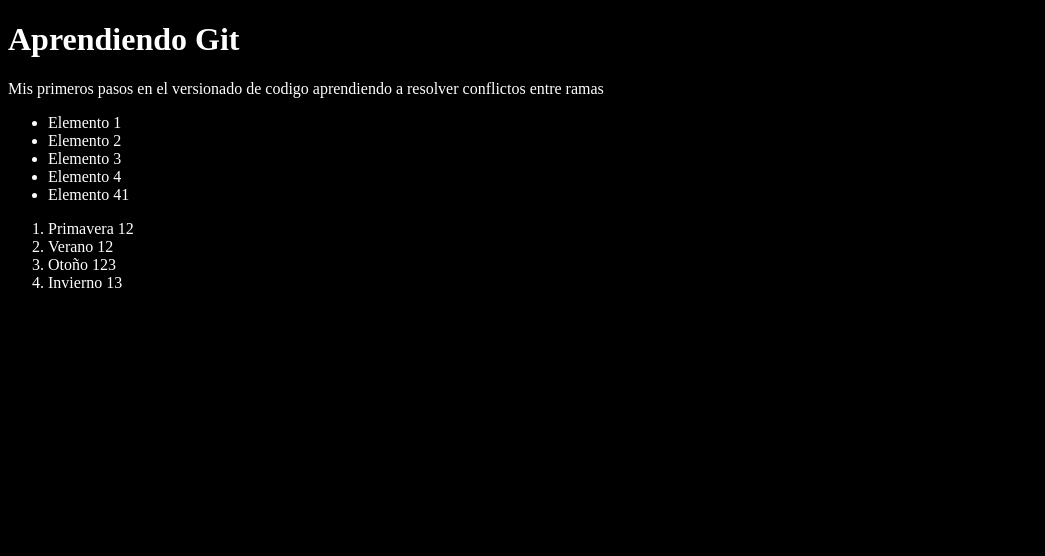
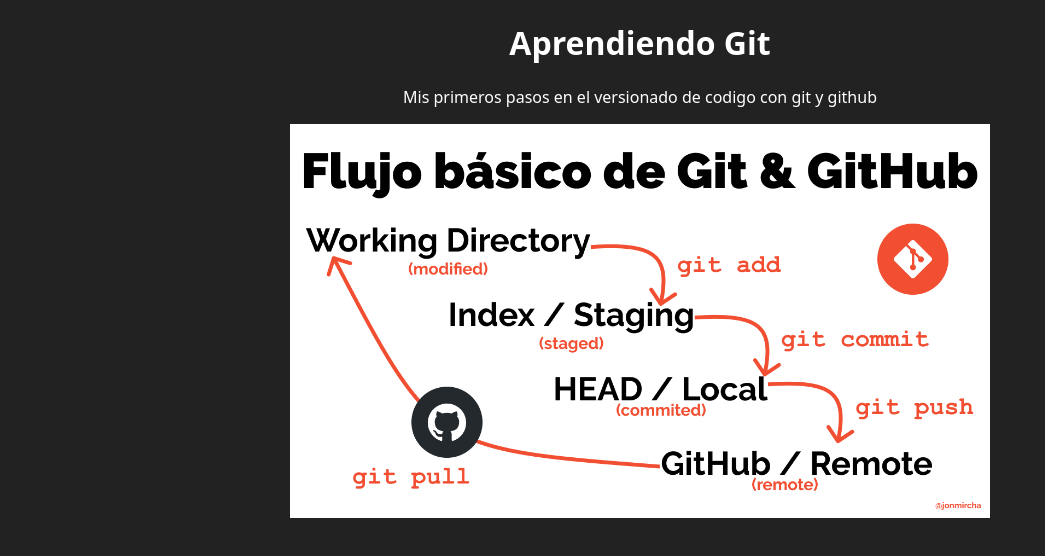
Before and after one commit to Brin29/git, a plain HTML site: page index.html in a window 1280 px wide. Shown: the whole page, without its empty margins (0-1045 px from the left). Drawn offline with Linux system fonts and the light colour scheme.

Commit message:
Agregando imagen de flujo Git

```diff
--- a/index.html
+++ b/index.html
@@ -8,20 +8,8 @@
 </head>
 <body>
   <h1>Aprendiendo Git</h1>
-  <p>Mis primeros pasos en el versionado de codigo aprendiendo a resolver conflictos entre ramas</p>
-  <ul>
-    <li>Elemento 1</li>
-    <li>Elemento 2</li>
-    <li>Elemento 3</li>
-    <li>Elemento 4</li>
-    <li>Elemento 41</li>
-  </ul>
-  <ol>
-    <li>Primavera 12</li>
-    <li>Verano 12</li>
-    <li>Otoño 123</li>
-    <li>Invierno 13</li>
-  </ol>
+  <p>Mis primeros pasos en el versionado de codigo con git y github</p>
+  <img src="git-flow.png" alt="Flujo básico de Git">
   <script src="index.js"></script>
 </body>
 </html>
--- a/style.css
+++ b/style.css
@@ -1,4 +1,10 @@
 html{
-  background-color:#000;
+  background-color:#222;
   color:#fff;
+  font-family:system-ui, -apple-system;
+  text-align:center;
 }
+
+img{
+  max-width:700px;
+}
```
Also changed, not shown: commits.txt (added), git-flow.png (added).
